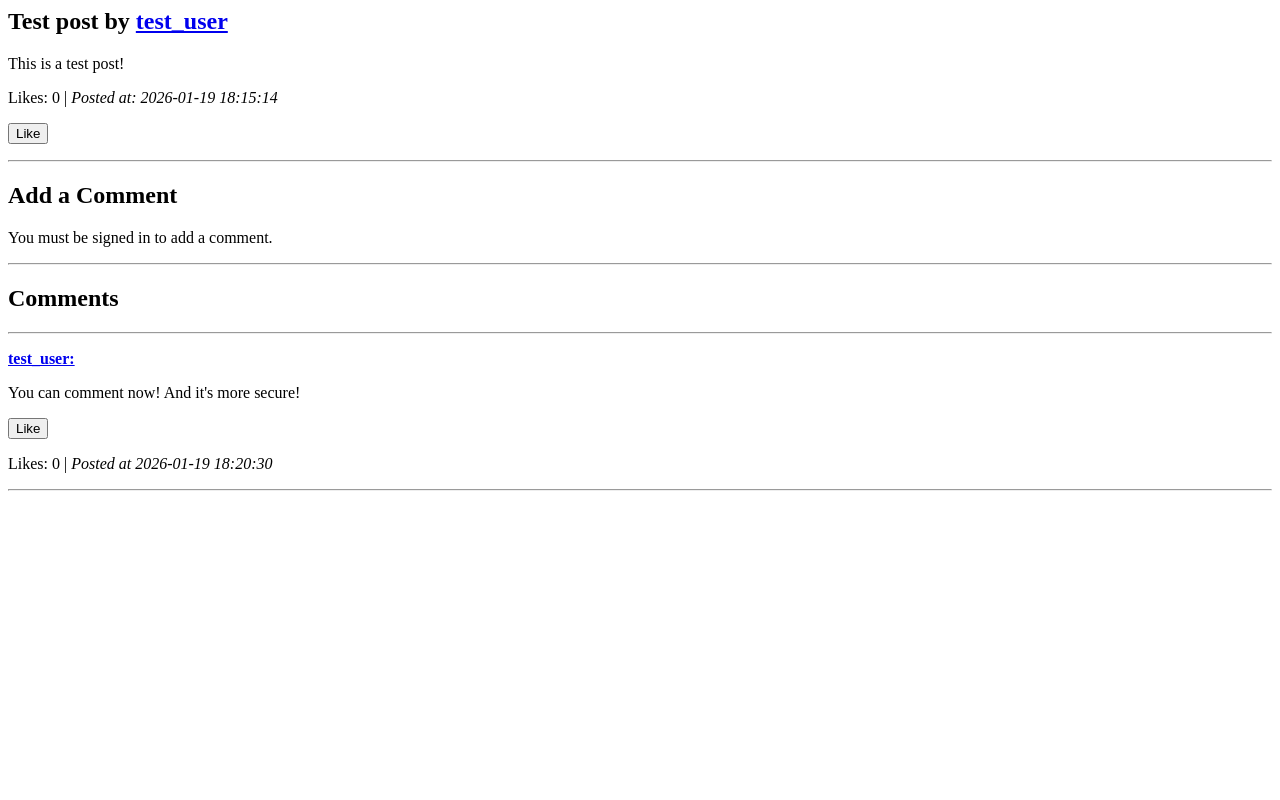
After one commit to sampon-kayttaja/tikawe-image-board, a Flask app: page /post/1 in a window 1280 px wide. The commit adds this page. Run offline with Flask 3, Linux system fonts and the light colour scheme; data comes from the database, SQL or seed files in the repository; both versions use the stored data as it was after the commit.

Commit message:
Added a page for posts where you can comment and added csfr protection

```diff
--- a/app.py
+++ b/app.py
@@ -1,10 +1,12 @@
+import secrets
 import sqlite3
 import os
-from flask import Flask, render_template, request, redirect, url_for, session, url_for
+from flask import Flask, abort, jsonify, render_template, request, redirect, url_for, session
 from werkzeug.security import generate_password_hash, check_password_hash
 from werkzeug.utils import secure_filename
 import config
 import db
+import get_stuff
 
 app = Flask(__name__)
 app.secret_key = config.secret_key
@@ -18,13 +20,14 @@ def allowed_file(filename):
     return '.' in filename and \
            filename.rsplit('.', 1)[1].lower() in allowed_extensions
 
+def check_csrf():
+    if request.form["csrf_token"] != session.get("csrf_token"):
+        abort(403)
+
 @app.route("/")
 def index():
-    posts = db.query("SELECT * FROM posts ORDER BY created_at DESC LIMIT 10")   # Fetch latest 10 posts from database. No database yet implemented.
-                                                                                # Database will have id, username, title, image_url, content, created_at fields in this order.
-                                                                                # Each post will display title, image (if image_url is not empty), content, username, created_at
-                                                                                # Each post will have a link to view comments (not implemented yet)
-                                                                                # Comment section will be its own datapage (not implemented yet)
+    posts = db.query("SELECT * FROM posts ORDER BY created_at DESC LIMIT 10")
+
 
     return render_template("index.html", posts=posts)
 
@@ -78,7 +81,7 @@ def create():
         sql = "INSERT INTO users (username, password_hash) VALUES (?, ?)"
         db.execute(sql, [username, password_hash])
     except sqlite3.IntegrityError:
-        return "ERROR: Username already in use!" + error_timer
+        return "ERROR: Username already in use!" + "<script>setTimeout(function(){ window.location.href = '/'; }, 2000);</script>"
 
     return "User created successfully! You can now log in." + error_timer
 
@@ -109,6 +112,7 @@ def login():
 
     if check_password_hash(password_hash, password):
         session["username"] = username
+        session["csrf_token"] = secrets.token_hex(16)
         return redirect("/")
     else:
         return errormsg
@@ -116,7 +120,11 @@ def login():
 @app.route("/logout")
 def logout():
     del session["username"]
+    del session["csrf_token"]
     return redirect("/")
+
+# Fetch latest 10 posts from database. No database yet implemented.
+# Posts table has id, username, title, image_url, content, created_at fields, likes in this order.
 
 @app.route("/new_post", methods=["POST", "GET"])
 def new_post():
@@ -124,6 +132,8 @@ def new_post():
 
 @app.route("/create_post", methods=["POST"])
 def create_post():
+    check_csrf()
+
     if "username" not in session:
         return "You must be logged in to create a post." + "<script>setTimeout(function(){ window.location.href = '/'; }, 2000);</script>"
     title = request.form.get("title", "").strip()
@@ -145,6 +155,79 @@ def create_post():
         else:
             return "File type not allowed" + "<script>setTimeout(function(){ window.location.href = '/new_post'; }, 2000);</script>"
 
-    sql = "INSERT INTO posts (username, title, image_url, content, created_at) VALUES (?, ?, ?, ?, datetime('now'))"
-    db.execute(sql, [username, title, image_url, content])
+    sql = "INSERT INTO posts (username, title, image_url, content, created_at, likes) VALUES (?, ?, ?, ?, datetime('now'), ?)"
+    db.execute(sql, [username, title, image_url, content, 0])
     return redirect("/")
+
+@app.route("/rules")
+def rules():
+    return render_template("rules.html")
+
+# View a single post with its comments.
+# Comments table has id, post_id, username, content, image_url, created_at fields, likes.
+
+@app.route("/post/<int:post_id>")
+def view_post(post_id):
+    post = get_stuff.get_post(post_id)
+    if not post:
+        return "Post not found." + "<script>setTimeout(function(){ window.location.href = '/'; }, 2000);</script>"
+    comments = db.query("SELECT * FROM comments WHERE post_id = ? ORDER BY created_at ASC", [post_id])
+    return render_template("view_post.html", post=post, comments=comments)
+
+@app.route("/create_comment/<int:post_id>", methods=["POST"])
+def create_comment(post_id):
+    check_csrf()
+
+    content = request.form.get("content", "").strip()
+    username = session["username"]
+
+    # Handle uploaded image if present
+    image_url = ""
+    file = request.files.get('image')
+    if file and file.filename != "":
+        if allowed_file(file.filename):
+            filename = secure_filename(file.filename)
+            upload_dir = app.config.get('UPLOAD_FOLDER')
+            os.makedirs(upload_dir, exist_ok=True)
+            filepath = os.path.join(upload_dir, filename)
+            file.save(filepath)
+            # Store a web-accessible path
+            image_url = f"/static/uploads/{filename}"
+        else:
+            return "File type not allowed" + "<script>setTimeout(function(){ window.location.href = '/post/{}'; }, 2000);</script>".format(post_id)
+
+    sql = "INSERT INTO comments (post_id, username, content, image_url, created_at, likes) VALUES (?, ?, ?, ?, datetime('now'), ?)"
+    db.execute(sql, [post_id, username, content, image_url, 0])
+    return redirect("/post/{}".format(post_id))
+
+@app.route("/like/post/<int:post_id>")
+def like_post(post_id):
+    db.execute("UPDATE posts SET likes = likes + 1 WHERE id = ?", [post_id])
+    current_row = db.query("SELECT * FROM posts WHERE id = ?", [post_id])
+    return redirect("/post/{}".format(current_row[0]["id"]))
+
+@app.route("/like/comment/<int:comment_id>")
+def like_comment(comment_id):
+    db.execute("UPDATE comments SET likes = likes + 1 WHERE id = ?", [comment_id])
+    current_row = db.query("SELECT * FROM comments WHERE id = ?", [comment_id])
+    return redirect("/post/{}".format(current_row[0]["post_id"]))
+
+@app.route("/delete/post/<int:post_id>", methods=["POST"])
+def delete_post(post_id):
+    db.execute("DELETE FROM posts WHERE id = ?", [post_id])
+    db.execute("DELETE FROM comments WHERE post_id = ?", [post_id])
+    return redirect("/")
+
+@app.route("/delete/comment/<int:comment_id>" , methods=["POST"])
+def delete_comment(comment_id):
+    post_id = db.query("SELECT post_id FROM comments WHERE id = ?", [comment_id])[0]["post_id"]
+    db.execute("DELETE FROM comments WHERE id = ?", [comment_id])
+    return redirect("/post/{}".format(post_id))
+
+# user profile page showing their posts
+
+@app.route("/user/<username>")
+def user_profile(username):
+    user_posts = db.execute("SELECT * FROM posts WHERE username = ? ORDER BY created_at DESC", [username])
+
+    return render_template("view_user.html", username=username, posts=user_posts)
--- /dev/null
+++ b/get_stuff.py
@@ -0,0 +1,13 @@
+
+import db
+
+
+def get_post(post_id):
+    sql = "SELECT * FROM posts WHERE id = ?"
+    post = db.query(sql, [post_id])
+    return post[0] if post else None
+
+def get_user(user_id):
+    sql = "SELECT * FROM users WHERE id = ?"
+    user = db.query(sql, [user_id])
+    return user[0] if user else None
--- a/templates/index.html
+++ b/templates/index.html
@@ -52,14 +52,14 @@
 
     {% for post in posts %}
         <div>
-        <p><b><h2><a href="/post/{{ post[0] }}">{{ post[2] }} by {{ post[1] }}:</a></h2></b></p>
         {% if post[3] %}
           <p><img src="{{ post[3] }}" alt="Post Image" style="max-width:500px;"/></p>
         {% endif %}
+        <p><b><h2><a href="/post/{{ post[0] }}">{{ post[2] }}</a> by <a href="/user/{{ post[1] }}">{{ post[1] }}:</a></h2></b></p>
         <p>{{ post[4] }}</p>
-        <p><i>Posted at: {{ post[5] }}</i></p>
+        <p>Likes: {{ post[6] }} | <i>Posted at: {{ post[5] }}</i></p>
         <hr />
-      </div>
+      </div
     {% endfor %}
 
 </body>
--- a/templates/register.html
+++ b/templates/register.html
@@ -24,7 +24,7 @@
   </form>
 
   <form action="/" method="get">
-    <input type="submit" value="Back to homepage" />
+    <input type="submit" value="Back" />
   </form>
 
 </body>
--- /dev/null
+++ b/templates/view_post.html
@@ -0,0 +1,78 @@
+<html>
+<head>
+  <title>{{ post[0] }}</title>
+</head>
+
+<body>
+
+
+  {% if post[3] %}
+    <p><img src="{{ post[3] }}" alt="Post Image" style="max-width:500px;"/></p>
+  {% endif %}
+
+  <h2>{{ post[2] }} by  <a href="/user/{{ post[1] }}">{{ post[1] }}</a> </h2>
+
+  <p>{{ post[4] }}</p>
+  <p>Likes: {{ post[6] }} | <i>Posted at: {{ post[5] }}</i></p>
+  <form action="/like/post/{{ post[0] }}" method="get">
+    <input type="submit" value="Like" /></form>
+
+  {% if session.username == post[1] %}
+    <form action="/delete/post/{{ post[0] }}" method="post">
+      <input type="submit" value="Delete Post" />
+    </form>
+  {% endif %}
+  <hr />
+
+  <h2>Add a Comment</h2>
+
+  {% if session.username %}
+    <form action="/create_comment/{{ post[0] }}" method="post" enctype="multipart/form-data">
+      <p>
+        Comment text: <br />
+        <textarea name="content" rows="5" cols="40"></textarea>
+      </p>
+      <p>
+        Image (optional): <br />
+        <input type="file" name="image" />
+      </p>
+      <input type="hidden" name="csrf_token" value="{{ session.csrf_token }}" />
+      <input type="submit" value="Add Comment" />
+    </form>
+  {% else %}
+    <p>You must be signed in to add a comment.</p>
+  {% endif %}
+
+  <hr />
+
+  <h2>Comments</h2>
+
+  <hr />
+
+  {% for comment in comments %}
+    <div>
+        <p><b><a href="/user/{{ comment[2] }}">{{ comment[2] }}:</a></b></p>
+        {% if comment[4] %}
+        <p><img src="{{ comment[4] }}" alt="Comment Image" style="max-width:300px;"/></p>
+        {% endif %}
+        <p>{{ comment[3] }}</p>
+        <form action="/like/comment/{{ comment[0] }}" method="get">
+        <input type="submit" value="Like" /></form>
+
+        {% if session.username == comment[2] %}
+          <form action="/delete/comment/{{ comment[0] }}" method="post">
+            <input type="submit" value="Delete Comment" />
+          </form>
+        {% endif %}
+
+        <p>Likes: {{ comment[6] }} | <i>Posted at {{ comment[5] }}</i></p>
+    </div>
+  <hr />
+
+
+  {% else %}
+    <p>No comments yet.</p>
+  {% endfor %}
+
+</body>
+</html>
```
Also changed, not shown: templates/new_post.html (+15 -1 lines), templates/rules.html (added, +19 -0 lines), templates/view_user.html (added, +28 -0 lines), database.db.
